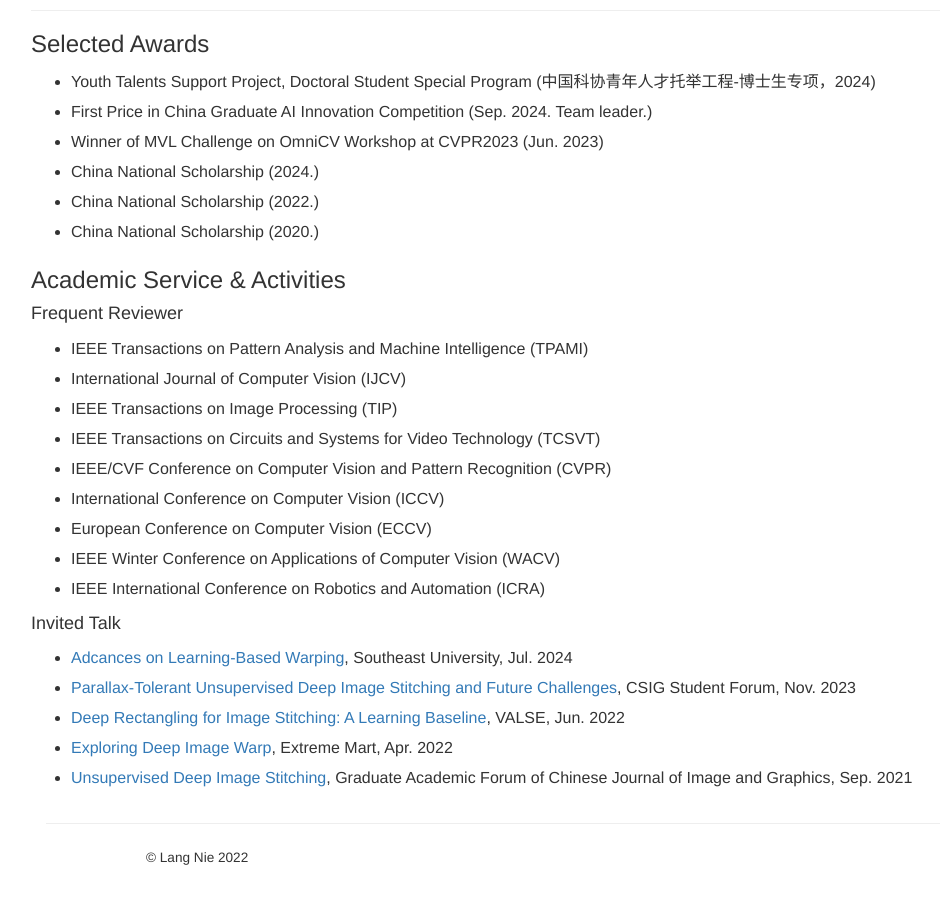
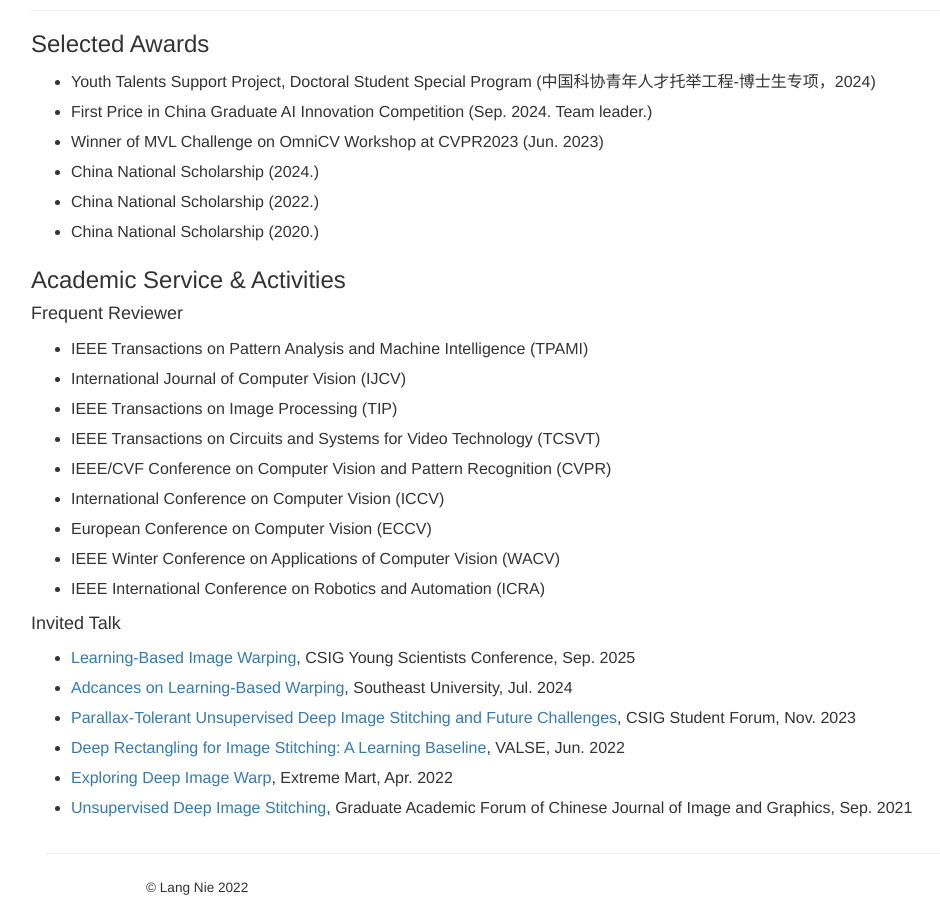
Before and after one commit to nie-lang/nie-lang.github.io, a Jekyll site: the page built from index.html, in a window 1280 px wide and 900 px high, scrolled down 7263 px. Shown: the whole window, without its empty margins (109-1049 px from the left). Built offline with Jekyll 4.4.1, drawn with Linux system fonts in a browser that asks for light colours; nearby versions of some CDN libraries; library files that are not in the unit come from our copies; before the commit the page ends 8133 px from its top, so only the background shows below that.

Commit message:
Add new invited talk to award.html

```diff
--- a/_includes/award.html
+++ b/_includes/award.html
@@ -37,6 +37,7 @@
 	</h4>
 
 	<ul >
+		<li><a href="">Learning-Based Image Warping</a>, CSIG Young Scientists Conference‌, Sep. 2025</li>
 		<li><a href="">Adcances on Learning-Based Warping</a>, Southeast University, Jul. 2024</li>
 		<li><a href="https://www.koushare.com/lives/room/145470">Parallax-Tolerant Unsupervised Deep Image Stitching and Future Challenges</a>, CSIG Student Forum, Nov. 2023</li>
 		<li><a href="https://www.bilibili.com/video/BV1cW4y1z7Q1?spm_id_from=333.999.0.0">Deep Rectangling for Image Stitching: A Learning Baseline</a>, VALSE, Jun. 2022</li>
```
